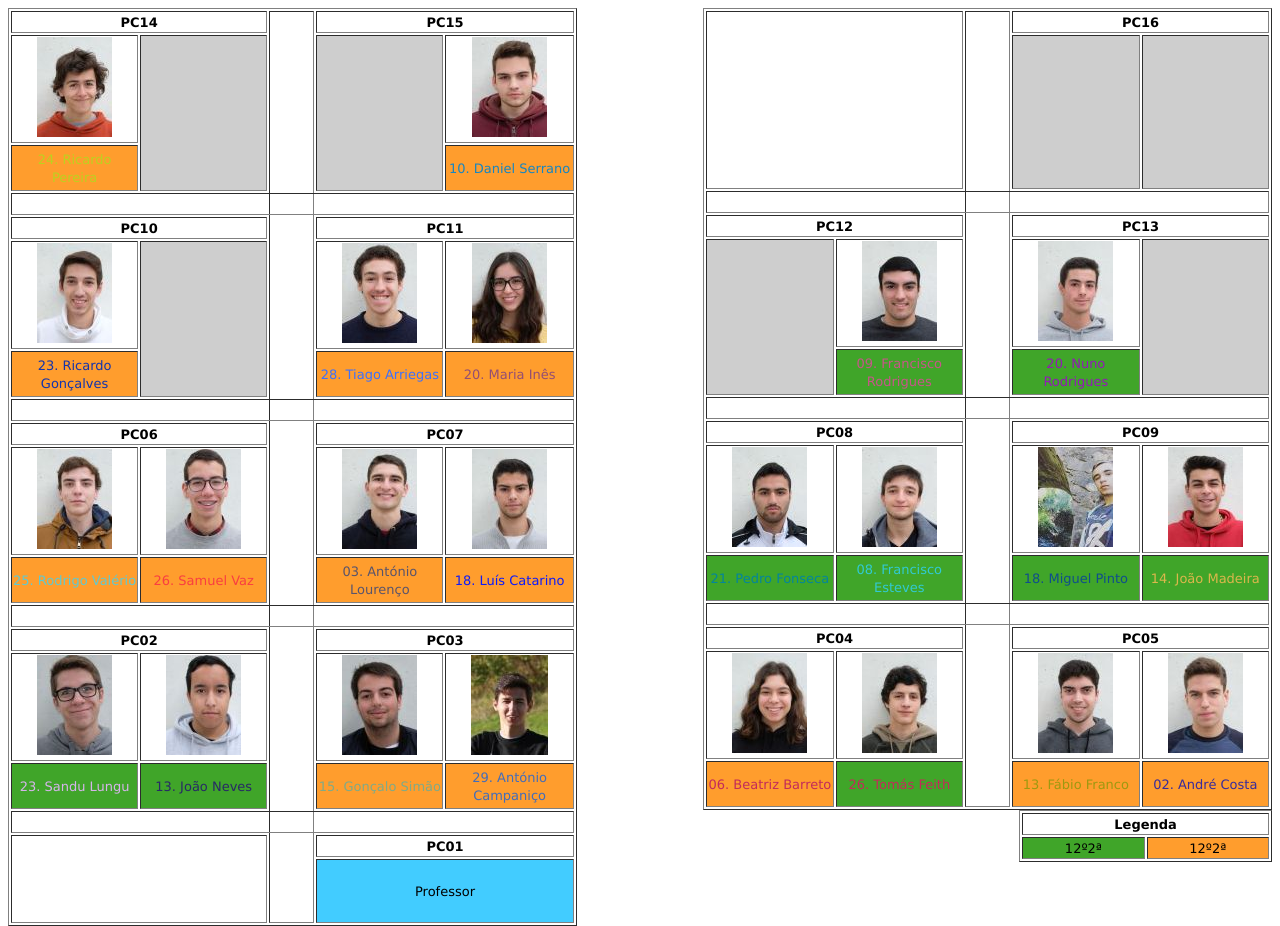
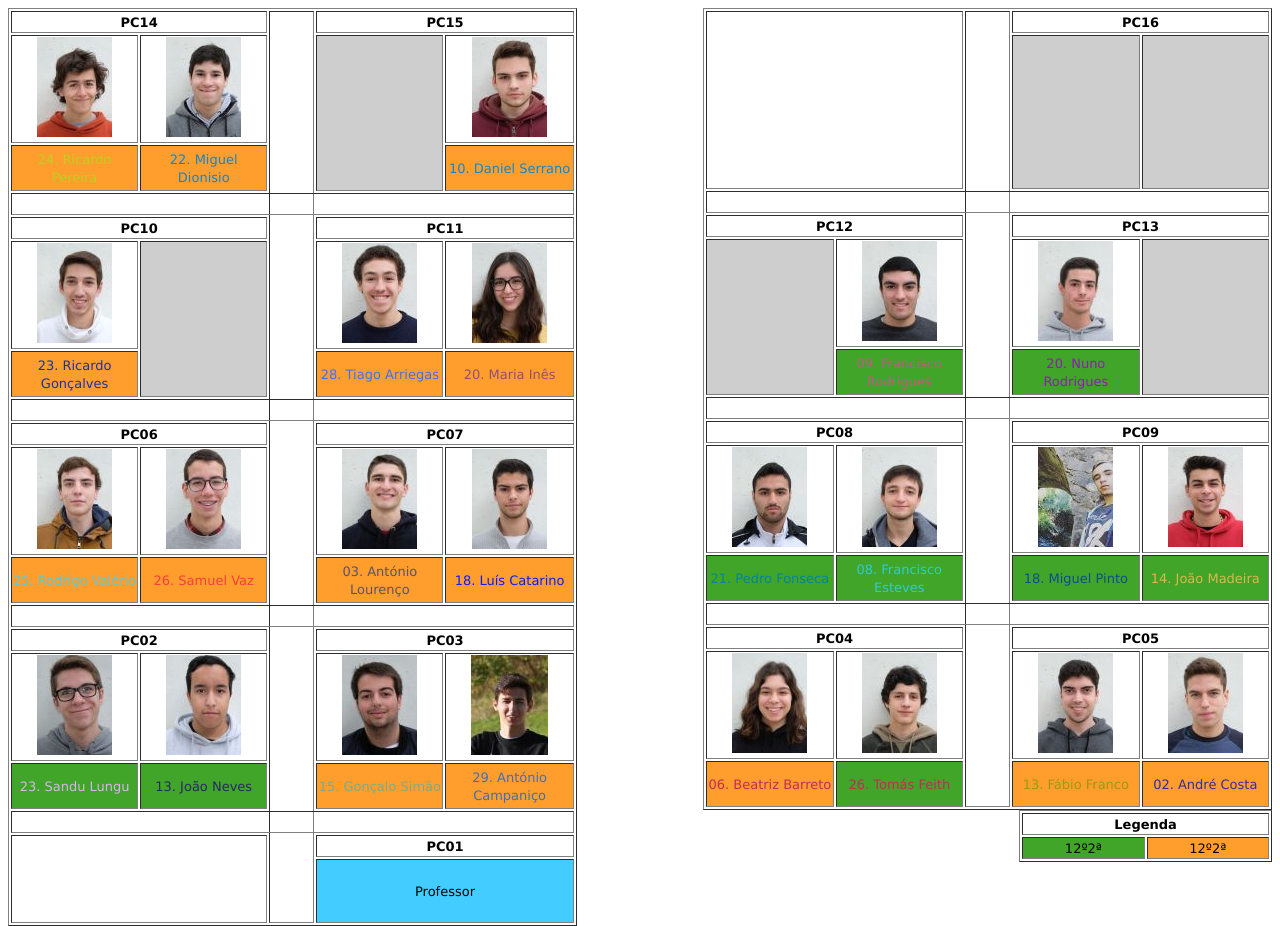
Before and after one commit to Este0859/este0859.github.io, a plain HTML site: page index.html in a window 1280 px wide. Drawn offline with Linux system fonts and the light colour scheme.

Commit message:
Update index.html

```diff
--- a/index.html
+++ b/index.html
@@ -16,8 +16,8 @@
 	<!--linha da tabela com as fotografias dos alunos-->
         <tr>
             <td align="center"><a href="imagens\grandes\24ricardopereira.jpg"><img src="imagens\pequenas\24ricardopereira.jpg"></a></td>
-            <!--células cinzentas, que representam lugares livres-->
-            <td width="200px" rowspan="2" bgcolor="#cecece"> &nbsp </td>
+            <td align="center"><a href="imagens\grandes\22migueldionisio.jpg"><img src="imagens\pequenas\22migueldionisio.jpg"></a></td>
+	    <!--célula cinzenta, que representa um lugar livre-->
             <td width="200px" rowspan="2" bgcolor="#cecece"> &nbsp </td>
             <td align="center"><a href="imagens\grandes\10danielserrano.jpg"><img src="imagens\pequenas\10danielserrano.jpg"></a></td>
         </tr>
@@ -26,6 +26,9 @@
             <td height="42px" width="200px" align="center" bgcolor="#ff9d2d">
 		<!--a tag <font> define a cor, o tipo e o tamanho de letra-->
                 <font color="#bcd120" face="verdana" size="2">24. Ricardo Pereira</font>
+            </td>
+	    <td width="200px" align="center" bgcolor="#ff9d2d">
+                <font color="#1686c2" face="verdana" size="2">22. Miguel Dionisio</font>
             </td>
             <td width="200px" align="center" bgcolor="#ff9d2d">
                 <font color="#1686c2" face="verdana" size="2">10. Daniel Serrano</font>
```
